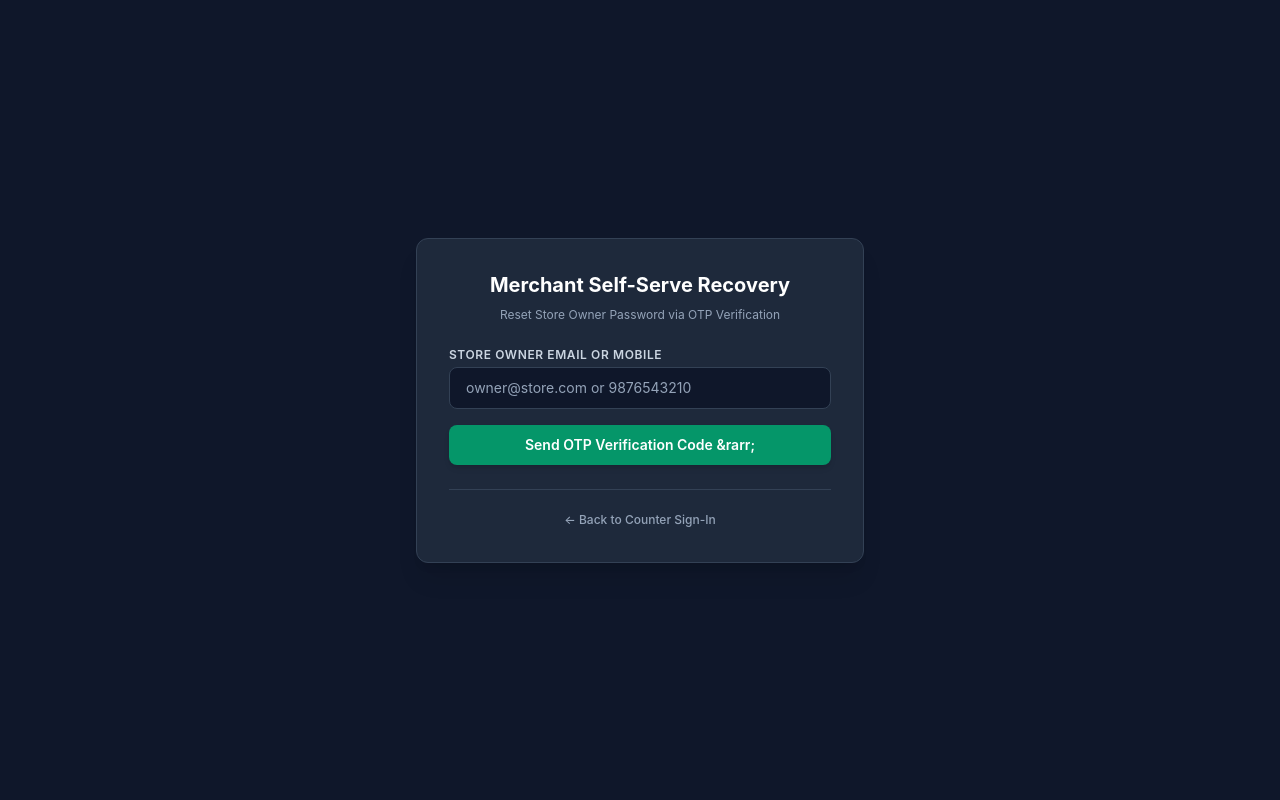
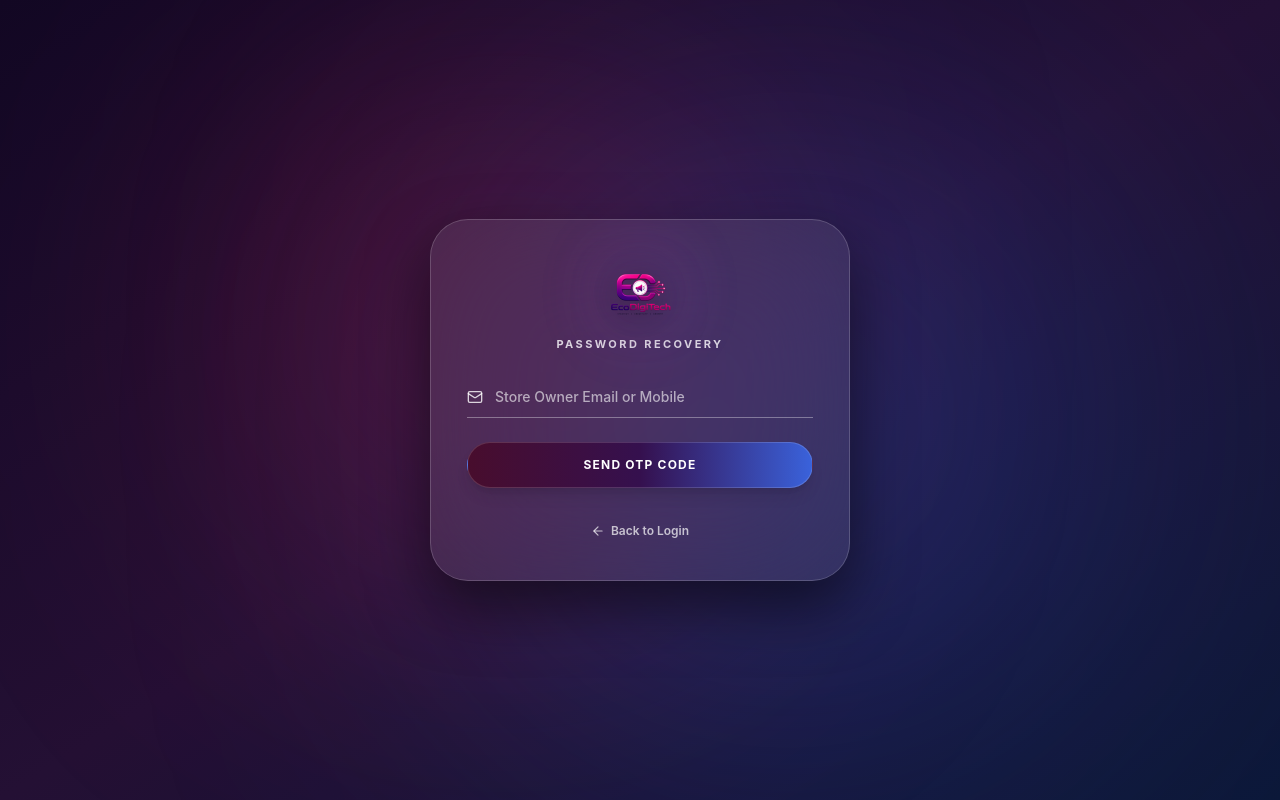
Before and after one commit to Divyansh-chaurasia786/ecodigitech-pos, a Next.js app: page /pos/forgot-password in a window 1280 px wide. Built offline with nearby package versions, Linux system fonts and the light colour scheme.

Commit message:
feat: highlight forgot password link on login card and redesign OTP recovery screen with matching glassmorphism theme

```diff
--- a/src/app/(pos)/pos/forgot-password/page.tsx
+++ b/src/app/(pos)/pos/forgot-password/page.tsx
@@ -1,7 +1,9 @@
 "use client";
 
 import { useState } from "react";
+import Image from "next/image";
 import Link from "next/link";
+import { Mail, Lock, KeyRound, ArrowLeft, AlertCircle, CheckCircle2 } from "lucide-react";
 
 export default function MerchantForgotPasswordPage() {
   const [step, setStep] = useState<"REQUEST_OTP" | "RESET_PASSWORD">("REQUEST_OTP");
@@ -71,7 +73,7 @@ export default function MerchantForgotPasswordPage() {
 
       setMessage("Password updated successfully! Redirecting to sign in...");
       setTimeout(() => {
-        window.location.href = "/pos/login";
+        window.location.href = "/login";
       }, 2000);
     } catch (err: unknown) {
       setError(err instanceof Error ? err.message : "Password reset failed.");
@@ -81,112 +83,139 @@ export default function MerchantForgotPasswordPage() {
   }
 
   return (
-    <div className="min-h-screen flex items-center justify-center bg-slate-100 dark:bg-slate-900 p-4">
-      <div className="w-full max-w-md bg-white dark:bg-slate-800 border border-slate-200 dark:border-slate-700 rounded-xl shadow-xl p-8 space-y-6">
-        <div className="text-center space-y-2">
-          <h1 className="text-xl font-bold text-slate-900 dark:text-white">Merchant Self-Serve Recovery</h1>
-          <p className="text-xs text-slate-500 dark:text-slate-400">
-            Reset Store Owner Password via OTP Verification
+    <div className="min-h-screen relative flex items-center justify-center bg-gradient-to-br from-[#120824] via-[#241034] to-[#0c1838] text-white overflow-hidden p-4 sm:p-6 font-sans select-none">
+      {/* Background Orbs */}
+      <div className="absolute top-[10%] left-[20%] w-[500px] h-[500px] bg-rose-600/30 rounded-full blur-[140px] pointer-events-none" />
+      <div className="absolute bottom-[10%] right-[15%] w-[600px] h-[600px] bg-blue-600/30 rounded-full blur-[160px] pointer-events-none" />
+
+      {/* Main Glass Card */}
+      <div className="relative w-full max-w-[420px] z-10">
+        <div className="relative backdrop-blur-3xl bg-white/[0.08] border border-white/[0.18] rounded-[38px] p-8 sm:p-9 shadow-[0_25px_60px_rgba(0,0,0,0.55)] space-y-6 overflow-hidden">
+
+          {/* Header Logo */}
+          <div className="relative z-10 flex flex-col items-center space-y-2 pt-1">
+            <div className="relative group flex justify-center">
+              <div className="absolute inset-0 bg-gradient-to-r from-purple-500/35 via-fuchsia-500/35 to-blue-500/35 rounded-full blur-2xl opacity-90 pointer-events-none" />
+              <Image
+                src="/brand/logo.png"
+                alt="EcoDigiTech POS"
+                width={280}
+                height={75}
+                className="h-14 sm:h-16 w-auto object-contain relative z-10 drop-shadow-[0_6px_20px_rgba(0,0,0,0.6)]"
+                priority
+              />
+            </div>
+            <p className="text-[11px] font-bold tracking-[0.22em] text-white/80 uppercase pt-1 font-sans">
+              Password Recovery
             </p>
           </div>
 
+          {/* Feedback Banners */}
           {cashierRestricted ? (
-          <div className="p-4 bg-amber-50 dark:bg-amber-950/80 border border-amber-300 dark:border-amber-700 text-amber-900 dark:text-amber-200 text-xs rounded-lg space-y-2">
-            <p className="font-bold flex items-center gap-1">
-              ⚠️ Cashier Password Reset Policy
+            <div className="p-3 bg-amber-500/20 border border-amber-400/40 text-amber-200 text-xs rounded-xl space-y-1">
+              <p className="font-bold flex items-center gap-1 text-amber-300">
+                ⚠️ Cashier Reset Policy
               </p>
-            <p className="leading-relaxed">
-              Cashier accounts cannot self-reset credentials from the login screen. Please ask your <strong>Merchant Store Owner</strong> to reset your password from the store staff dashboard.
+              <p className="text-[11px] leading-relaxed text-white/80">
+                Cashiers cannot self-reset credentials. Please ask your <strong>Store Owner</strong> to update your password in staff settings.
               </p>
             </div>
           ) : error ? (
-          <div className="p-3 bg-red-50 dark:bg-red-950/80 border border-red-200 dark:border-red-800 text-red-600 dark:text-red-300 text-xs rounded-lg text-center font-medium">
-            {error}
+            <div className="p-3 bg-rose-500/20 border border-rose-400/40 text-rose-100 text-xs rounded-xl font-medium flex items-center gap-2">
+              <AlertCircle className="w-4 h-4 text-rose-300 shrink-0" />
+              <span>{error}</span>
             </div>
           ) : null}
 
           {message && (
-          <div className="p-3 bg-emerald-50 dark:bg-emerald-950/80 border border-emerald-200 dark:border-emerald-800 text-emerald-700 dark:text-emerald-300 text-xs rounded-lg text-center font-medium">
-            {message}
+            <div className="p-3 bg-emerald-500/20 border border-emerald-400/40 text-emerald-200 text-xs rounded-xl font-medium flex items-center gap-2">
+              <CheckCircle2 className="w-4 h-4 text-emerald-300 shrink-0" />
+              <span>{message}</span>
             </div>
           )}
 
           {step === "REQUEST_OTP" ? (
-          <form onSubmit={handleRequestOtp} className="space-y-4">
-            <div>
-              <label className="block text-xs font-semibold text-slate-700 dark:text-slate-300 uppercase tracking-wider mb-1">
-                Store Owner Email or Mobile
-              </label>
+            <form onSubmit={handleRequestOtp} className="space-y-6">
+              <div className="relative border-b border-white/35 focus-within:border-white transition-colors py-1">
+                <div className="flex items-center gap-3">
+                  <Mail className="w-4 h-4 text-white/80 shrink-0" />
                   <input
                     type="text"
                     required
                     value={identifier}
                     onChange={(e) => setIdentifier(e.target.value)}
-                placeholder="owner@store.com or 9876543210"
-                className="w-full bg-slate-50 dark:bg-slate-900 border border-slate-300 dark:border-slate-700 rounded-lg px-4 py-2.5 text-sm text-slate-900 dark:text-white placeholder-slate-400 focus:outline-none focus:ring-2 focus:ring-emerald-500"
+                    placeholder="Store Owner Email or Mobile"
+                    className="w-full bg-transparent text-white placeholder-white/60 text-sm focus:outline-none font-medium py-1.5"
                   />
+                </div>
               </div>
 
               <button
                 type="submit"
                 disabled={loading}
-              className="w-full bg-emerald-600 hover:bg-emerald-700 disabled:opacity-50 text-white font-semibold py-2.5 rounded-lg text-sm transition-colors shadow-md"
+                className="w-full bg-gradient-to-r from-[#480d2d] via-[#35104e] to-[#3a62db] hover:from-[#581138] hover:to-[#456ef0] text-white font-bold tracking-widest text-xs py-3.5 rounded-full shadow-lg transition-all cursor-pointer active:scale-[0.98] flex items-center justify-center gap-2 uppercase border border-white/15"
               >
-              {loading ? "Requesting OTP..." : "Send OTP Verification Code &rarr;"}
+                {loading ? "SENDING OTP..." : "SEND OTP CODE"}
               </button>
             </form>
           ) : (
-          <form onSubmit={handleResetPassword} className="space-y-4">
+            <form onSubmit={handleResetPassword} className="space-y-5">
               {debugOtp && (
-              <div className="p-2.5 bg-blue-50 dark:bg-blue-950 text-blue-800 dark:text-blue-300 text-xs rounded border border-blue-200 dark:border-blue-800 font-mono text-center">
+                <div className="p-2 bg-black/40 text-emerald-300 text-xs rounded-xl border border-white/15 font-mono text-center">
                   Dev Mode OTP: <strong>{debugOtp}</strong>
                 </div>
               )}
 
-            <div>
-              <label className="block text-xs font-semibold text-slate-700 dark:text-slate-300 uppercase tracking-wider mb-1">
-                6-Digit OTP Code
-              </label>
+              <div className="relative border-b border-white/35 focus-within:border-white transition-colors py-1">
+                <div className="flex items-center gap-3">
+                  <KeyRound className="w-4 h-4 text-white/80 shrink-0" />
                   <input
                     type="text"
                     required
                     maxLength={6}
                     value={otp}
                     onChange={(e) => setOtp(e.target.value)}
-                placeholder="123456"
-                className="w-full bg-slate-50 dark:bg-slate-900 border border-slate-300 dark:border-slate-700 rounded-lg px-4 py-2.5 text-center font-mono text-lg text-emerald-600 dark:text-emerald-400 focus:outline-none focus:ring-2 focus:ring-emerald-500"
+                    placeholder="Enter 6-Digit OTP"
+                    className="w-full bg-transparent text-white placeholder-white/60 text-sm focus:outline-none font-mono tracking-widest py-1.5 text-center"
                   />
                 </div>
+              </div>
 
-            <div>
-              <label className="block text-xs font-semibold text-slate-700 dark:text-slate-300 uppercase tracking-wider mb-1">
-                New Password (Min. 8 characters)
-              </label>
+              <div className="relative border-b border-white/35 focus-within:border-white transition-colors py-1">
+                <div className="flex items-center gap-3">
+                  <Lock className="w-4 h-4 text-white/80 shrink-0" />
                   <input
                     type="password"
                     required
                     minLength={8}
                     value={newPassword}
                     onChange={(e) => setNewPassword(e.target.value)}
-                placeholder="••••••••••••"
-                className="w-full bg-slate-50 dark:bg-slate-900 border border-slate-300 dark:border-slate-700 rounded-lg px-4 py-2.5 text-sm text-slate-900 dark:text-white focus:outline-none focus:ring-2 focus:ring-emerald-500"
+                    placeholder="New Password (Min 8 chars)"
+                    className="w-full bg-transparent text-white placeholder-white/60 text-sm focus:outline-none font-medium py-1.5"
                   />
+                </div>
               </div>
 
               <button
                 type="submit"
                 disabled={loading}
-              className="w-full bg-emerald-600 hover:bg-emerald-700 disabled:opacity-50 text-white font-semibold py-2.5 rounded-lg text-sm transition-colors shadow-md"
+                className="w-full bg-gradient-to-r from-[#480d2d] via-[#35104e] to-[#3a62db] hover:from-[#581138] hover:to-[#456ef0] text-white font-bold tracking-widest text-xs py-3.5 rounded-full shadow-lg transition-all cursor-pointer active:scale-[0.98] flex items-center justify-center gap-2 uppercase border border-white/15"
               >
-              {loading ? "Updating Password..." : "Update Password & Log In"}
+                {loading ? "UPDATING..." : "UPDATE PASSWORD"}
               </button>
             </form>
           )}
 
-        <div className="border-t border-slate-200 dark:border-slate-700 pt-4 text-center">
-          <Link href="/pos/login" className="text-xs text-slate-600 dark:text-slate-400 hover:underline font-medium">
-            &larr; Back to Counter Sign-In
+          <div className="text-center pt-2">
+            <Link
+              href="/login"
+              className="text-xs text-white/70 hover:text-white font-semibold transition-colors hover:underline inline-flex items-center gap-1.5"
+            >
+              <ArrowLeft className="w-3.5 h-3.5" />
+              <span>Back to Login</span>
             </Link>
+          </div>
+
         </div>
       </div>
     </div>
```
Also changed, not shown: src/components/auth/UnifiedLoginPage.tsx (+14 -3 lines). Lines whose indentation alone changed are shown as unchanged.
